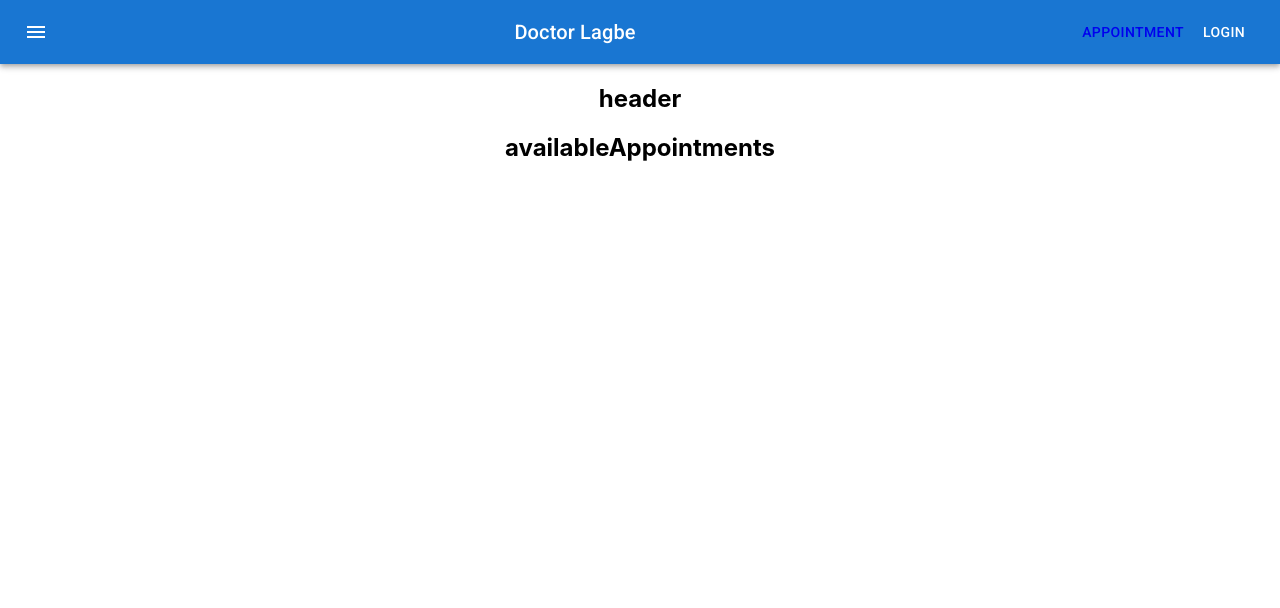
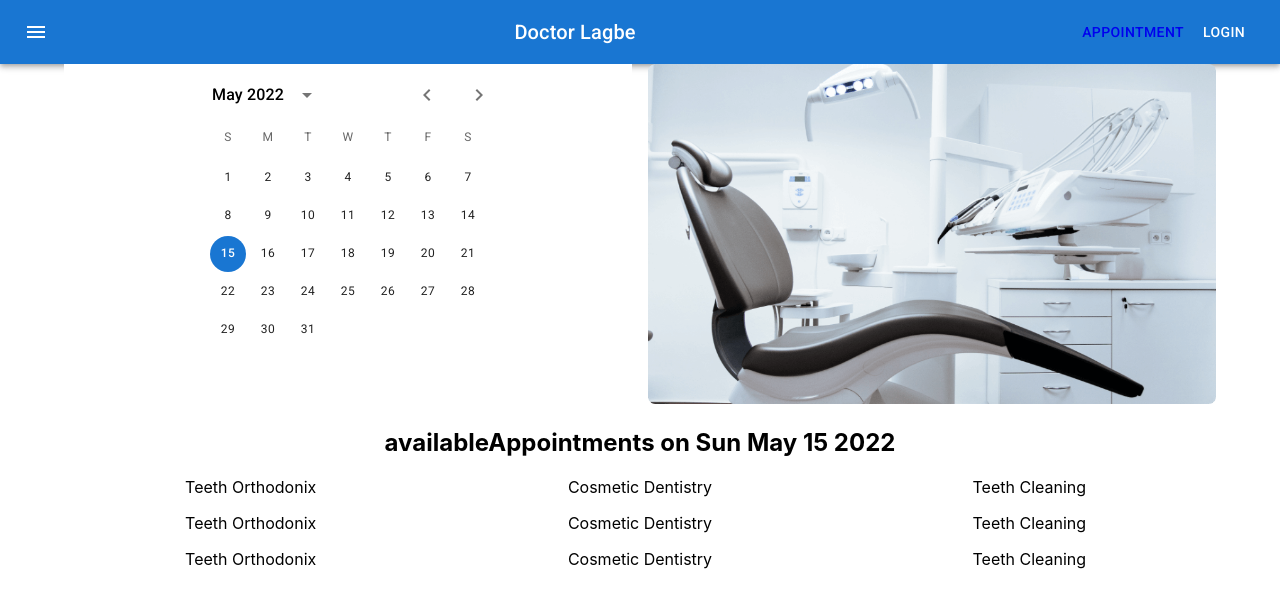
Before and after one commit to mdmonsuralamrana/doctors-portal-client-2.0, a React (Create React App) app: page /appointment in a window 1280 px wide. Shown: the top 608 px of the page. Built offline with nearby package versions, Linux system fonts and the light colour scheme.

Commit message:
module 70-4 done

```diff
--- a/package.json
+++ b/package.json
@@ -7,9 +7,11 @@
     "@emotion/styled": "^11.8.1",
     "@mui/icons-material": "^5.6.2",
     "@mui/material": "^5.6.2",
+    "@mui/x-date-pickers": "^5.0.0-alpha.3",
     "@testing-library/jest-dom": "^5.16.4",
     "@testing-library/react": "^13.1.1",
     "@testing-library/user-event": "^13.5.0",
+    "date-fns": "^2.28.0",
     "react": "^18.0.0",
     "react-dom": "^18.0.0",
     "react-router-dom": "^6.3.0",
--- a/src/Pages/Appointment/Appointment/Appointment.js
+++ b/src/Pages/Appointment/Appointment/Appointment.js
@@ -4,11 +4,13 @@ import AppointmentHeader from '../AppointmentHeader/AppointmentHeader';
 import AvailableAppointments from '../AvailableAppointments/AvailableAppointments';
 
 const Appointment = () => {
+    const [date, setDate] = React.useState(new Date());
+
     return (
         <div>
             <Navigation />
-            <AppointmentHeader />
-            <AvailableAppointments />
+            <AppointmentHeader date={date} setDate={setDate} />
+            <AvailableAppointments date={date} setDate={setDate} />
         </div>
     );
 };
--- a/src/Pages/Appointment/AppointmentHeader/AppointmentHeader.js
+++ b/src/Pages/Appointment/AppointmentHeader/AppointmentHeader.js
@@ -1,10 +1,21 @@
+import { Container, Grid } from '@mui/material';
 import React from 'react';
+import chair from '../../../images/chair.png';
+import Calender from '../../Shared/Calender/Calender';
 
-const AppointmentHeader = () => {
+const AppointmentHeader = ({ date, setDate }) => {
+
     return (
-        <div>
-            <h2>header</h2>
-        </div>
+        <Container>
+            <Grid container spacing={2}>
+                <Grid item xs={12} md={6}>
+                    <Calender date={date} setDate={setDate} />
+                </Grid>
+                <Grid item xs={12} md={6}>
+                    <img style={{ width: '100%' }} src={chair} alt="" />
+                </Grid>
+            </Grid>
+        </Container>
     );
 };
 
--- a/src/Pages/Appointment/AvailableAppointments/AvailableAppointments.js
+++ b/src/Pages/Appointment/AvailableAppointments/AvailableAppointments.js
@@ -1,10 +1,76 @@
+import { Container, Grid } from '@mui/material';
 import React from 'react';
+import Booking from '../Booking/Booking';
 
-const AvailableAppointments = () => {
+const bookings = [
+    {
+        id: 1,
+        name: 'Teeth Orthodonix',
+        time: '08.00 AM - 09.00 AM',
+        space: 10,
+    },
+    {
+        id: 2,
+        name: 'Cosmetic Dentistry',
+        time: '08.30 AM - 09.30 AM',
+        space: 8,
+    },
+    {
+        id: 3,
+        name: 'Teeth Cleaning',
+        time: '09.30 AM - 10.00 AM',
+        space: 5,
+    },
+    {
+        id: 4,
+        name: 'Teeth Orthodonix',
+        time: '08.00 AM - 09.00 AM',
+        space: 10,
+    },
+    {
+        id: 5,
+        name: 'Cosmetic Dentistry',
+        time: '08.30 AM - 09.30 AM',
+        space: 8,
+    },
+    {
+        id: 6,
+        name: 'Teeth Cleaning',
+        time: '09.30 AM - 10.00 AM',
+        space: 5,
+    },
+    {
+        id: 7,
+        name: 'Teeth Orthodonix',
+        time: '08.00 AM - 09.00 AM',
+        space: 10,
+    },
+    {
+        id: 8,
+        name: 'Cosmetic Dentistry',
+        time: '08.30 AM - 09.30 AM',
+        space: 8,
+    },
+    {
+        id: 9,
+        name: 'Teeth Cleaning',
+        time: '09.30 AM - 10.00 AM',
+        space: 5,
+    },
+
+]
+
+const AvailableAppointments = ({ date }) => {
     return (
-        <div>
-            <h2>availableAppointments</h2>
-        </div>
+        <Container>
+            <h2>availableAppointments on {date.toDateString()} </h2>
+
+            <Grid container spacing={2}>
+                {
+                    bookings.map(booking => <Booking key={booking.id} booking={booking}/>)
+                }
+            </Grid>
+        </Container>
     );
 };
 
--- /dev/null
+++ b/src/Pages/Appointment/Booking/Booking.js
@@ -0,0 +1,12 @@
+import { Grid } from '@mui/material';
+import React from 'react';
+
+const Booking = ({booking}) => {
+    return (
+        <Grid item xs={12} sm={6} md={4}>
+            {booking.name}
+        </Grid>
+    );
+};
+
+export default Booking;
--- /dev/null
+++ b/src/Pages/Shared/Calender/Calender.js
@@ -0,0 +1,23 @@
+import React from 'react';
+import TextField from '@mui/material/TextField';
+import { AdapterDateFns } from '@mui/x-date-pickers/AdapterDateFns';
+import { LocalizationProvider } from '@mui/x-date-pickers/LocalizationProvider';
+import { StaticDatePicker } from '@mui/x-date-pickers/StaticDatePicker';
+
+const Calender = ({date, setDate}) => {
+
+    return (
+        <LocalizationProvider dateAdapter={AdapterDateFns}>
+            <StaticDatePicker
+                displayStaticWrapperAs="desktop"
+                value={date}
+                onChange={(newValue) => {
+                    setDate(newValue);
+                }}
+                renderInput={(params) => <TextField {...params} />}
+            />
+        </LocalizationProvider>
+    );
+};
+
+export default Calender;
```
Also changed, not shown: src/Pages/Appointment/BookingModal/BookingModal.js (added, +11 -0 lines), 1 other file (tests, documents, lock files or other folders).
